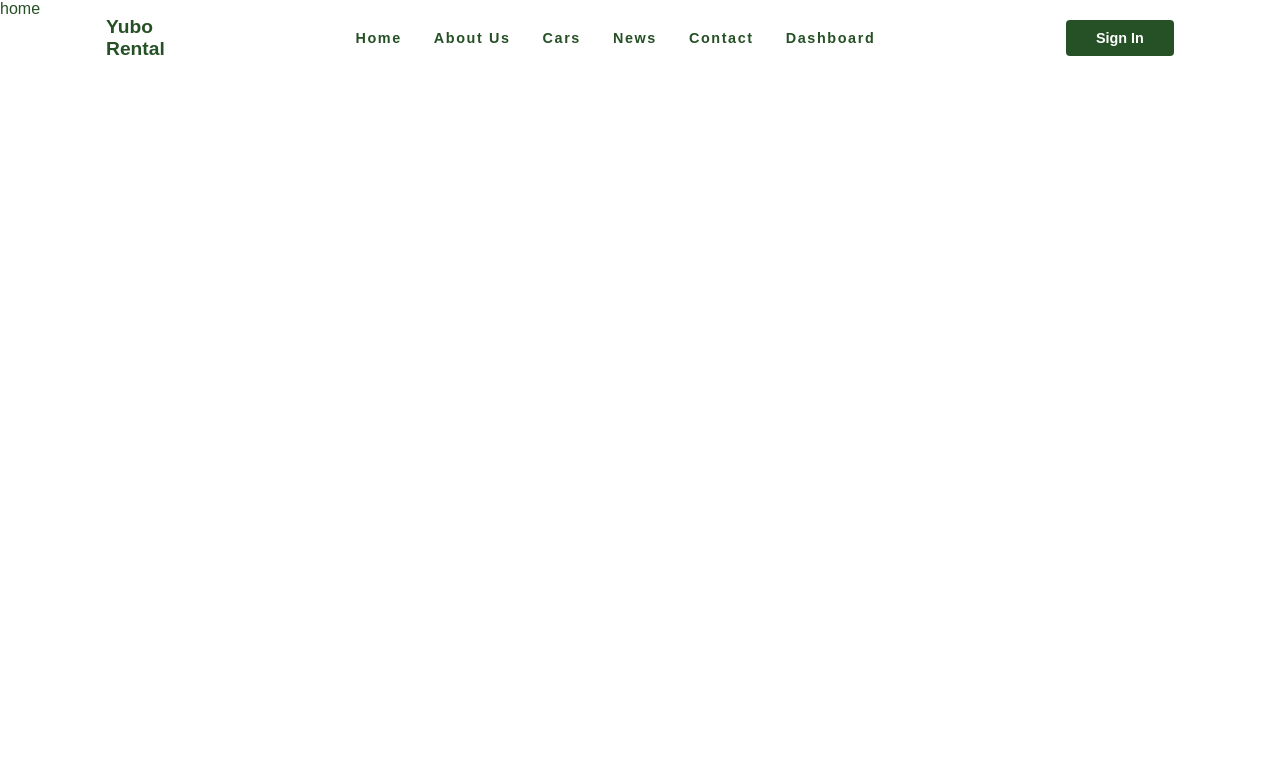
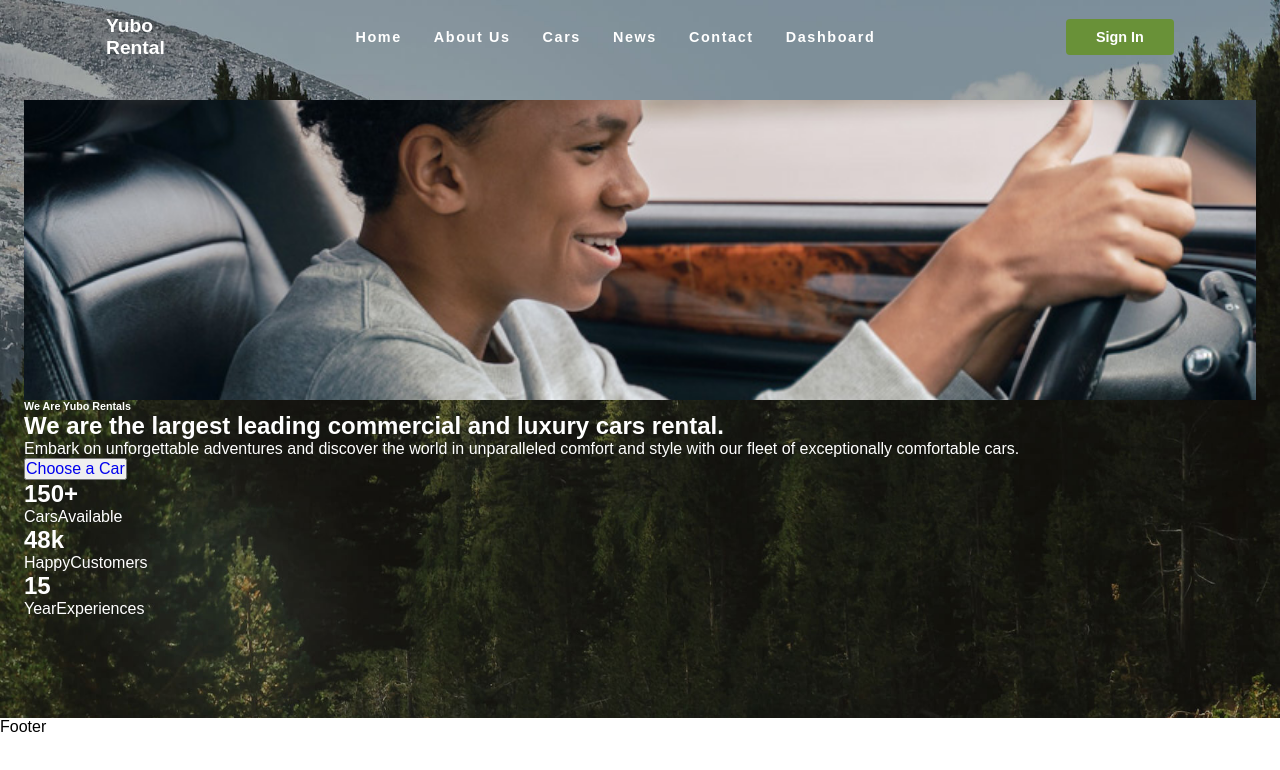
Before and after one commit to Ubongg/car-rental, a Next.js app: page / in a window 1280 px wide. Shown: the top 770 px of the page. Built offline with nearby package versions, Linux system fonts and the light colour scheme.

Commit message:
started hero section

```diff
--- a/src/app/globals.css
+++ b/src/app/globals.css
@@ -1,5 +1,5 @@
 :root {
-  --primaryColor: rgb(38, 80, 38);
+  --primaryColor: rgb(105, 145, 56);
   --mainBlack: black;
   --mainWhite: white;
   --mainGrey: #686868;
@@ -12,13 +12,12 @@
   --light-shadow: 0 5px 15px rgba(0, 0, 0, 0.1);
   --dark-shadow: 0 5px 15px rgba(0, 0, 0, 0.2);
   --radius: 0.25rem;
-  --smallPadding: 1rem;
+  --smallPadding: 1.5rem;
 }
 html,
 body {
   max-width: 100vw;
   overflow-x: hidden;
-  /* height: 300vh; */
 }
 * {
   box-sizing: border-box;
--- a/src/app/layout.js
+++ b/src/app/layout.js
@@ -1,6 +1,7 @@
 import Navbar from "@/components/navbar/Navbar";
 import "./globals.css";
 import { Inter } from "next/font/google";
+import Footer from "@/components/footer/Footer";
 
 const inter = Inter({ subsets: ["latin"] });
 
@@ -16,6 +17,7 @@ export default function RootLayout({ children }) {
         <div className="container">
           <Navbar />
           {children}
+          <Footer />
         </div>
       </body>
     </html>
--- a/src/app/page.js
+++ b/src/app/page.js
@@ -1,6 +1,55 @@
 import Image from "next/image";
 import styles from "./page.module.css";
+import Link from "next/link";
 
 export default function Home() {
-  return <div className={styles.container}>home</div>;
+  return (
+    <div className={styles.container}>
+      <div className={styles.home}>
+        <div className={styles.imgBx}>
+          <Image
+            src="/assets/hero.jpeg"
+            fill={true}
+            alt=""
+            className={styles.img}
+          />
+        </div>
+        <div className={styles.textBx}>
+          <h6>We Are Yubo Rentals</h6>
+          <h2>We are the largest leading commercial and luxury cars rental.</h2>
+          <p>
+            Embark on unforgettable adventures and discover the world in
+            unparalleled comfort and style with our fleet of exceptionally
+            comfortable cars.
+          </p>
+          <button>
+            <Link href="/cars">Choose a Car</Link>
+          </button>
+          <div className={styles.numbers}>
+            <div className={styles.number}>
+              <h2>150+</h2>
+              <p>
+                <span>Cars</span>
+                <span>Available</span>
+              </p>
+            </div>
+            <div className={styles.number}>
+              <h2>48k</h2>
+              <p>
+                <span>Happy</span>
+                <span>Customers</span>
+              </p>
+            </div>
+            <div className={styles.number}>
+              <h2>15</h2>
+              <p>
+                <span>Year</span>
+                <span>Experiences</span>
+              </p>
+            </div>
+          </div>
+        </div>
+      </div>
+    </div>
+  );
 }
--- a/src/app/page.module.css
+++ b/src/app/page.module.css
@@ -1,3 +1,18 @@
 .container {
-  color: var(--primaryColor);
+  color: var(--mainWhite);
 }
+.home {
+  padding: 100px var(--smallPadding);
+  background: url("/assets/body.jpeg");
+  background-position: top;
+  background-repeat: no-repeat;
+  background-size: cover;
+}
+.imgBx {
+  width: 100%;
+  height: 300px;
+  position: relative;
+}
+.img {
+  object-fit: cover;
+}
--- a/src/components/footer/Footer.jsx
+++ b/src/components/footer/Footer.jsx
@@ -1,5 +1,5 @@
 import React from "react";
-import styles from "./page.module.css";
+import styles from "./footer.module.css";
 
 const Footer = () => {
   return <div>Footer</div>;
--- a/src/components/navbar/navbar.module.css
+++ b/src/components/navbar/navbar.module.css
@@ -1,6 +1,6 @@
 .container,
 .containerActive {
-  padding: var(--smallPadding);
+  padding: 15px var(--smallPadding);
   background: var(--mainWhite);
   position: fixed;
   top: 0;
@@ -87,6 +87,9 @@
   .navHeader {
     background: transparent;
   }
+  .logo {
+    color: var(--mainWhite);
+  }
   .navToggle,
   .navToggleShow {
     display: none;
@@ -102,6 +105,7 @@
   .links a {
     padding-top: 0;
     font-size: 0.9rem;
+    color: var(--mainWhite);
   }
   .links a:hover {
     color: var(--secColor);
```
